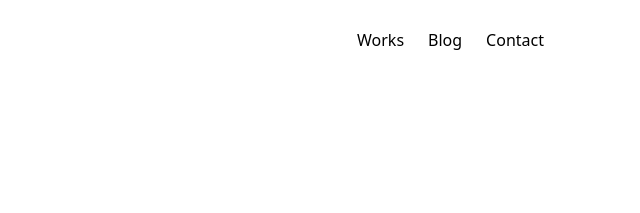
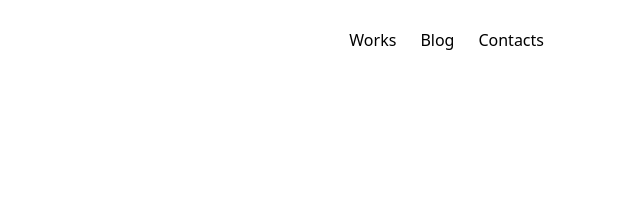
Before and after one commit to tozam-07/web-session, a plain HTML site: page index.html in a window 1280 px wide. Shown: the top 213 px of the page, 640-1280 px from the left. Drawn offline with nearby package versions, Linux system fonts and the light colour scheme.

Commit message:
Contact to Contacts

```diff
--- a/index.html
+++ b/index.html
@@ -17,7 +17,7 @@
                 <a href="/">Blog</a>
             </div>
             <div>
-                <a href="/">Contact</a>
+                <a href="/">Contacts</a>
             </div>
         </nav>
 
```
